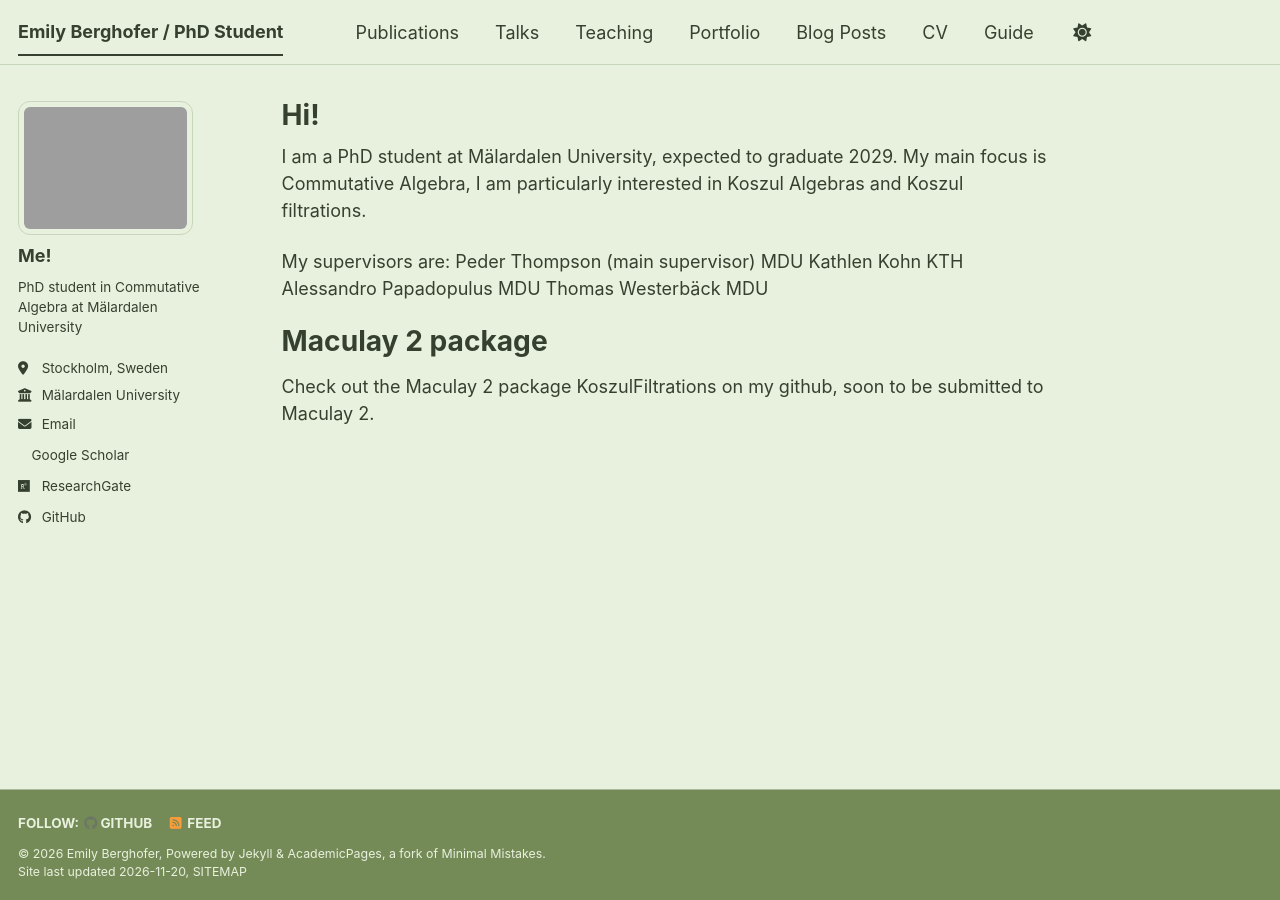
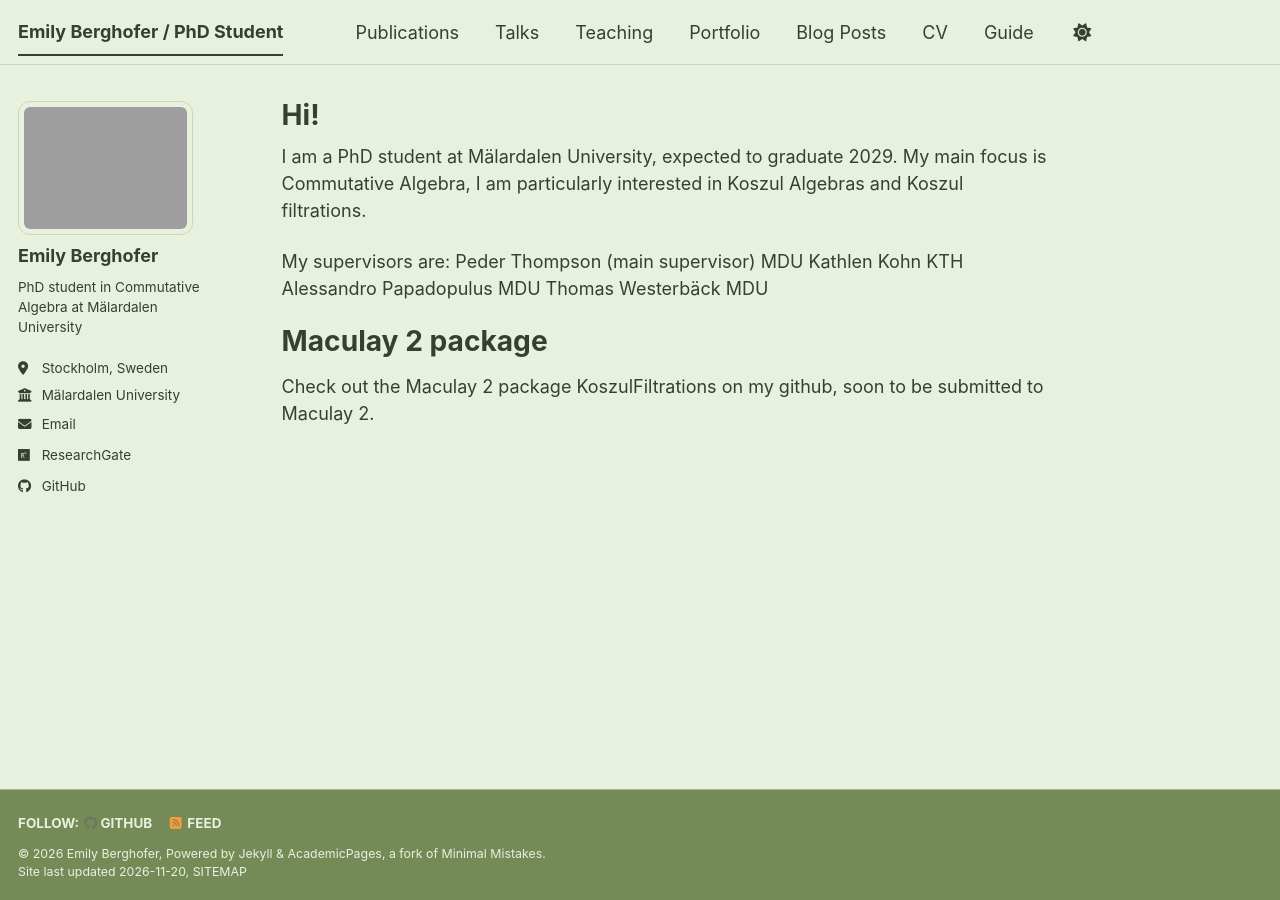
Before and after one commit to emily-berghofer/emily-berghofer.github.io, a Jekyll site: the page built from _pages/about.md, in a window 1280 px wide. Built offline with Jekyll 4.4.1, drawn with Linux system fonts in a browser that asks for light colours; a style sheet for code colours, icons or effects is not loaded.

Commit message:
Update author information in _config.yml
Updated author name and removed Google Scholar link.

```diff
--- a/_config.yml
+++ b/_config.yml
@@ -24,7 +24,7 @@ repository               : "emily-berghofer/emily-berghofer.github.io"
 author:
   # Biographic information
   avatar           : "profile.png"
-  name             : "Me!"
+  name             : "Emily Berghofer"
   pronouns         : # example: "she/her"
   bio              : "PhD student in Commutative Algebra at Mälardalen University"
   location         : "Stockholm, Sweden"
@@ -35,7 +35,7 @@ author:
   # Academic websites
   academia         : # URL
   arxiv            : # URL - Update with the correct link to your profile
-  googlescholar    : "https://scholar.google.com/citations?user=PS_CX0AAAAAJ"
+  googlescholar    :
   inspire-hep      : # URL
   impactstory      : # URL
   orcid            :
```
